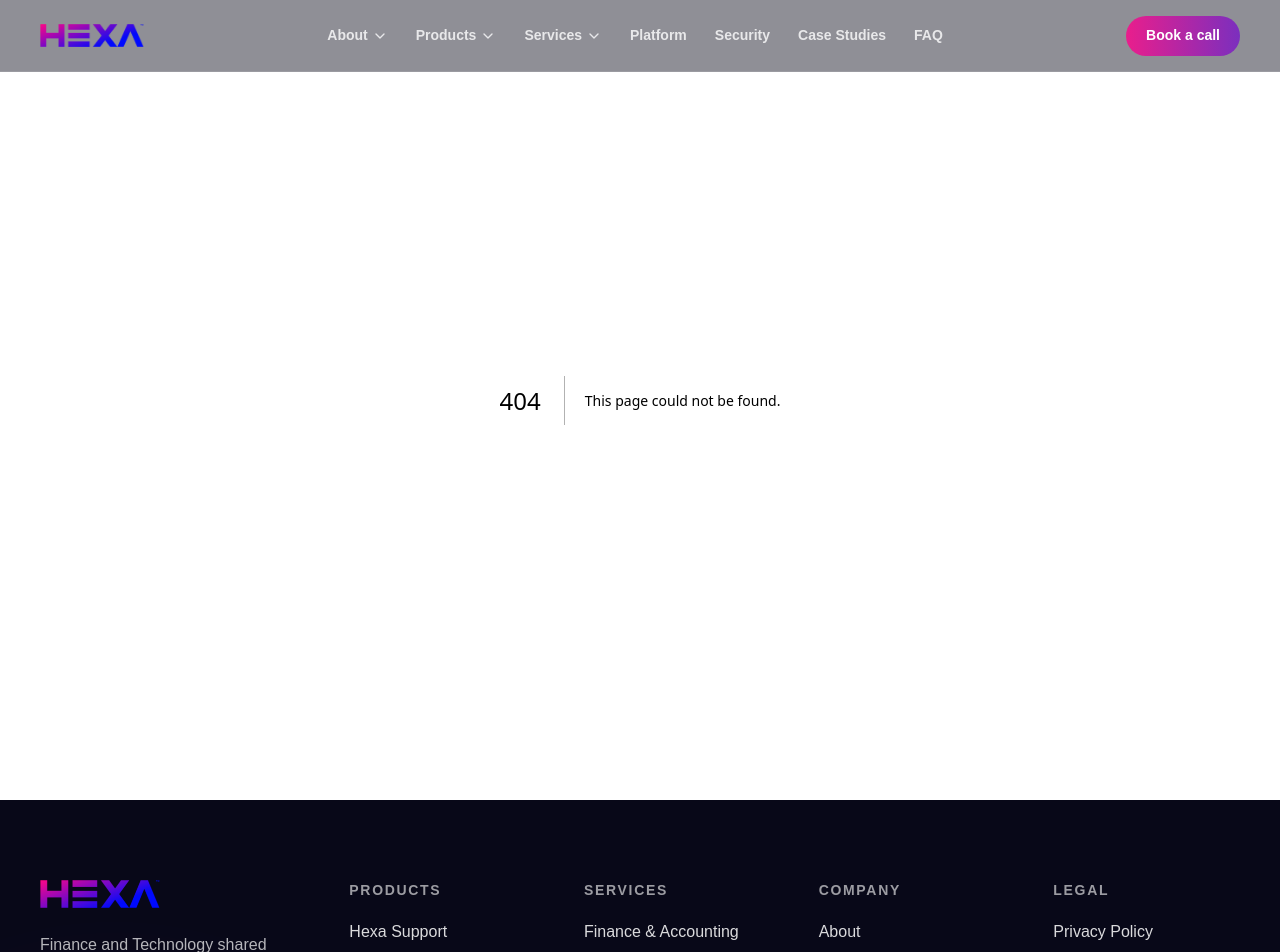
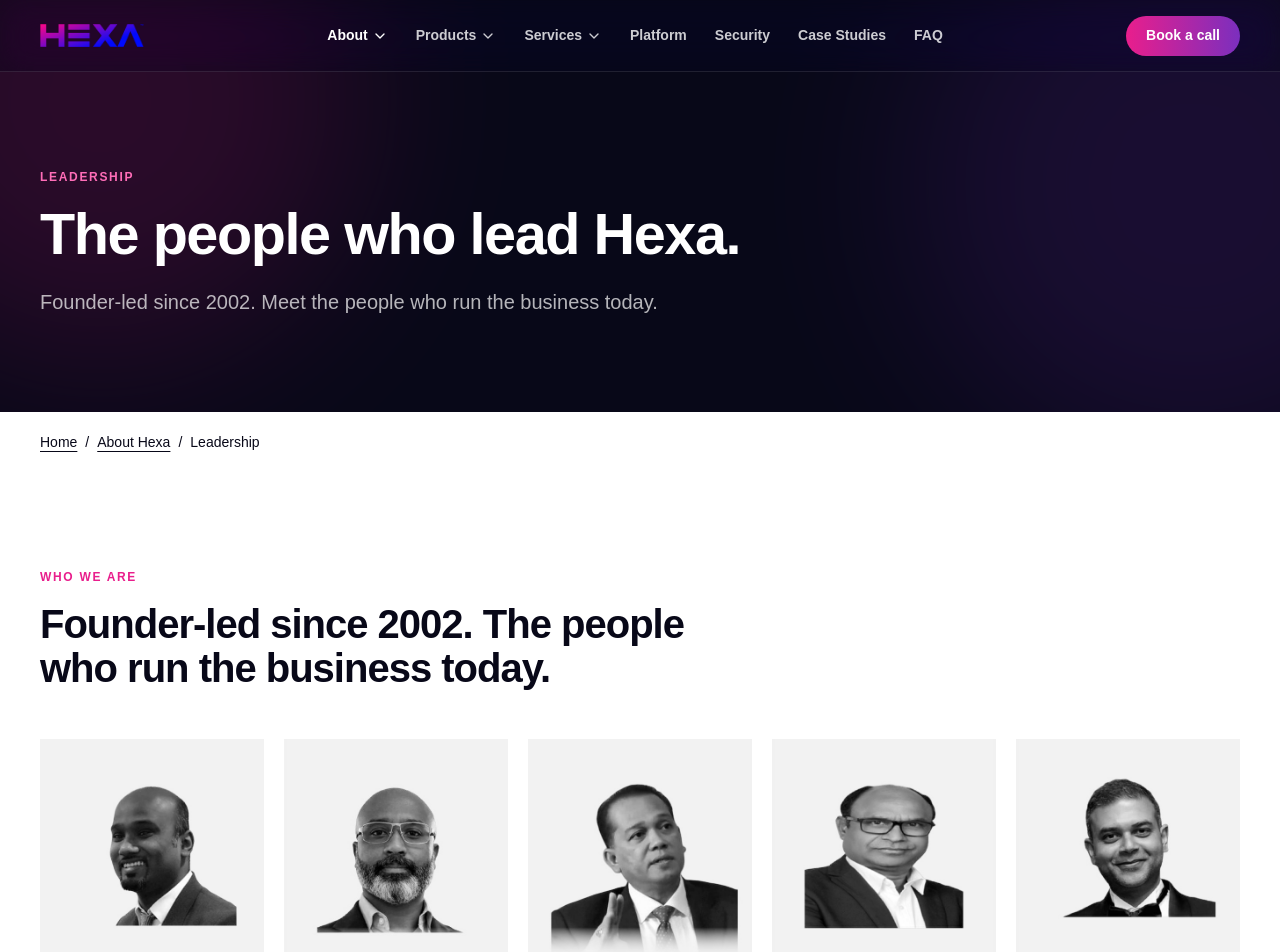
Before and after one commit to praphulla-asimcore/Hexa-GCC, a Next.js app: page /leadership in a window 1280 px wide. Before the commit this address had no page. Shown: the top 952 px of the page. Built offline with nearby package versions, Linux system fonts and the light colour scheme.

Commit message:
Move leadership to its own page under About

```diff
--- a/app/about/page.tsx
+++ b/app/about/page.tsx
@@ -1,11 +1,10 @@
 import { pageMetadata } from '@/lib/seo';
 import type { Metadata } from 'next';
-import Image from 'next/image';
 import { Award, BadgeCheck, ShieldCheck } from 'lucide-react';
 import { CheckList, CtaBand, PageHero, SectionHeader } from '@/components/blocks';
-import { ACCA_REF, leadership } from '@/lib/site';
+import { ACCA_REF } from '@/lib/site';
 
-export const metadata: Metadata = pageMetadata('/about', 'About Hexa: Part of the Hexamatics Group Since 2002 | Hexa', 'Hexa is part of the Hexamatics Group, operating since 2002. Our delivery network, leadership, credentials, security and data controls, quality and training, and continuity record.');
+export const metadata: Metadata = pageMetadata('/about', 'About Hexa: Part of the Hexamatics Group Since 2002 | Hexa', 'Hexa is part of the Hexamatics Group, operating since 2002. Our delivery network, credentials, security and data controls, quality and training, and continuity record.');
 
 const network = [
   { place: 'Kathmandu, Nepal', role: 'Primary delivery centre for Finance and Technology shared services.' },
@@ -81,28 +80,6 @@
         </div>
       </section>
 
-      <section id="leadership" className="section scroll-mt-20">
-        <div className="container-hexa">
-          <SectionHeader eyebrow="Who we are" title="Founder-led since 2002. The people who run the business today." />
-          <ul className="grid grid-cols-2 gap-x-5 gap-y-10 lg:grid-cols-5">
-            {leadership.map((l) => (
-              <li key={l.name}>
-                <Image
-                  src={l.photo}
-                  alt={`Portrait of ${l.name}`}
-                  width={510}
-                  height={510}
-                  className="w-full h-auto"
-                />
-                <h3 className="mt-4 font-bold">{l.name}</h3>
-                <p className="mt-1 text-[15px] leading-snug">{l.role}</p>
-                <p className="mt-2 text-muted text-[15px] leading-relaxed">{l.bio}</p>
-              </li>
-            ))}
-          </ul>
-        </div>
-      </section>
-
       <section id="credentials" className="section bg-hexa-soft">
         <div className="container-hexa">
           <SectionHeader eyebrow="Credentials" title="Certified, and independently checked." />
--- /dev/null
+++ b/app/leadership/page.tsx
@@ -0,0 +1,40 @@
+import Image from 'next/image';
+import { PageHero, SectionHeader } from '@/components/blocks';
+import SeoBreadcrumbs from '@/components/seo-breadcrumbs';
+import { leadership } from '@/lib/site';
+import { pageMetadata } from '@/lib/seo';
+
+export const metadata = pageMetadata('/leadership', 'Leadership | Hexa',
+  'Meet the founders and leadership team behind Hexa and the Hexamatics Group, from finance and technology to operations and delivery.');
+
+export default function LeadershipPage() {
+  return (
+    <>
+      <PageHero eyebrow="Leadership" title="The people who lead Hexa."
+        subline="Founder-led since 2002. Meet the people who run the business today." />
+      <SeoBreadcrumbs items={[{ name: 'About Hexa', path: '/about' }, { name: 'Leadership', path: '/leadership' }]} />
+      <section id="leadership" className="section scroll-mt-20">
+        <div className="container-hexa">
+          <SectionHeader eyebrow="Who we are" title="Founder-led since 2002. The people who run the business today." />
+          <ul className="grid grid-cols-2 gap-x-5 gap-y-10 lg:grid-cols-5">
+            {leadership.map((l) => (
+              <li key={l.name}>
+                <Image
+                  src={l.photo}
+                  alt={`Portrait of ${l.name}`}
+                  width={510}
+                  height={510}
+                  className="w-full h-auto"
+                />
+                <h3 className="mt-4 font-bold">{l.name}</h3>
+                <p className="mt-1 text-[15px] leading-snug">{l.role}</p>
+                <p className="mt-2 text-muted text-[15px] leading-relaxed">{l.bio}</p>
+              </li>
+            ))}
+          </ul>
+        </div>
+      </section>
+
+    </>
+  );
+}
--- a/lib/seo.ts
+++ b/lib/seo.ts
@@ -21,7 +21,7 @@
   '/', '/support', '/delivery', '/centre', '/finance', '/technology',
   '/accounting-outsourcing-australia', '/offshore-accounting-teams',
   '/hexa-intelligence', '/case-studies', '/about', '/why-nepal',
-  '/security', '/faq', '/call', '/privacy', '/terms',
+  '/security', '/faq', '/call', '/privacy', '/terms', '/leadership',
   '/insights',
   '/insights/dedicated-finance-team-vs-accounting-outsourcing',
   '/insights/outsourcing-month-end-close-controls',
--- a/lib/site.ts
+++ b/lib/site.ts
@@ -124,6 +124,7 @@
     label: 'About',
     items: [
       { label: 'About Hexa', href: '/about', description: 'Group story, credentials and controls' },
+      { label: 'LEADERSHIP', href: '/leadership', description: 'Meet the people who lead Hexa' },
       { label: 'Why Nepal', href: '/why-nepal', description: 'Our primary delivery centre in Kathmandu' },
     ],
   },
```
